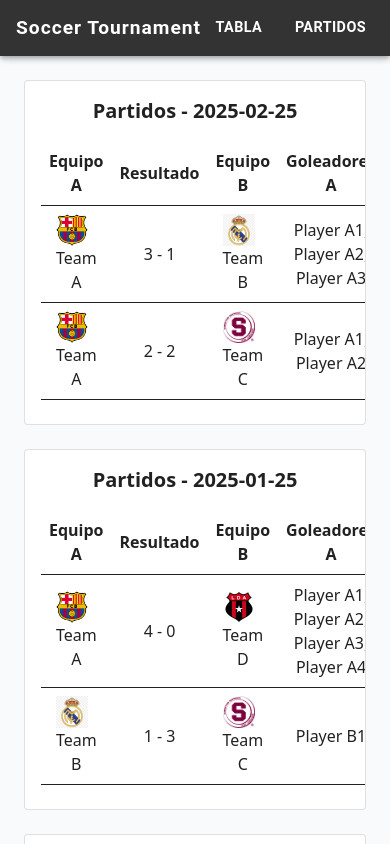
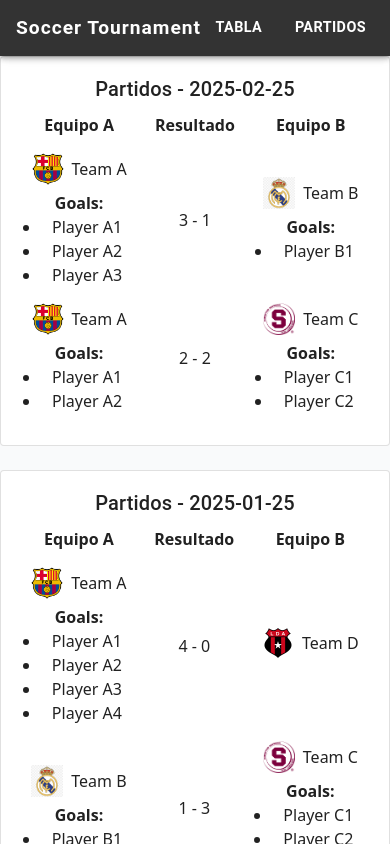
Before and after one commit to davisios/soccer-tournament, a React (Vite) app: page /matches in a window 390 px wide. Shown: the top 844 px of the page. Built offline with nearby package versions, Linux system fonts and the light colour scheme.

Commit message:
make component responsive

```diff
--- a/src/MatchesPage.jsx
+++ b/src/MatchesPage.jsx
@@ -1,5 +1,6 @@
-import { Card, CardContent } from "@mui/material";
-import data from './assets/data/data'; // Import your data
+import { Card, CardContent, Typography } from '@mui/material';
+import data from './assets/data/data';
+import React from 'react';
 
 export default function MatchesPage() {
   const matches = data.matches;
@@ -19,39 +20,71 @@ export default function MatchesPage() {
   };
 
   return (
-    <div className="p-6 space-y-6">
+    <div className='md:p-6 xl:p-6 space-y-6'>
       {Object.keys(groupedMatches).map((date, index) => (
-        <Card key={index} variant="outlined" className="mb-6">
+        <Card key={index} variant='outlined' className='mb-6'>
           <CardContent>
-            <h2 className="text-xl font-bold text-center mb-4">{`Partidos - ${date}`}</h2>
+            <Typography variant='h6' className='text-center mb-4'>
+              {`Partidos - ${date}`}
+            </Typography>
 
-            <table className="w-full text-center">
+            <table className='w-full table-auto text-center'>
               <thead>
-                <tr className="border-b">
-                  <th className="p-2">Equipo A</th>
-                  <th className="p-2">Resultado</th>
-                  <th className="p-2">Equipo B</th>
-                  <th className="p-2">Goleadores A</th>
-                  <th className="p-2">Goleadores B</th>
+                <tr>
+                  <th className='p-2'>Equipo A</th>
+                  <th className='p-2'>Resultado</th>
+                  <th className='p-2'>Equipo B</th>
                 </tr>
               </thead>
               <tbody>
-                {groupedMatches[date].map((match, index) => (
-                  <tr key={index} className="border-b">
-                    <td className="p-2">
-                      <img src={getTeamLogo(match.teamA)} alt={match.teamA} className="w-8 h-8 mr-2 inline-block" />
+                {groupedMatches[date].map((match, matchIndex) => (
+                  <React.Fragment key={matchIndex}>
+                    <tr>
+                      <td className='p-2'>
+                        <div className='flex items-center justify-center pb-[6px]'>
+                          <img
+                            src={getTeamLogo(match.teamA)}
+                            alt={match.teamA}
+                            className='w-8 h-8 mr-2'
+                          />
                           {match.teamA}
+                        </div>
+                        {match.scorersA.length > 0 && (
+                          <div>
+                            <strong>Goals:</strong>
+                            <ul className='list-disc pl-4'>
+                              {match.scorersA.map((scorer, index) => (
+                                <li key={index}>{scorer}</li>
+                              ))}
+                            </ul>
+                          </div>
+                        )}
                       </td>
-                    <td className="p-2">
+                      <td className='p-2'>
                         {match.scoreA} - {match.scoreB}
                       </td>
-                    <td className="p-2">
-                      <img src={getTeamLogo(match.teamB)} alt={match.teamB} className="w-8 h-8 mr-2 inline-block" />
+                      <td className='p-2'>
+                        <div className='flex items-center justify-center pb-[6px]'>
+                          <img
+                            src={getTeamLogo(match.teamB)}
+                            alt={match.teamB}
+                            className='w-8 h-8 mr-2'
+                          />
                           {match.teamB}
+                        </div>
+                        {match.scorersB.length > 0 && (
+                          <div>
+                            <strong>Goals:</strong>
+                            <ul className='list-disc pl-4'>
+                              {match.scorersB.map((scorer, index) => (
+                                <li key={index}>{scorer}</li>
+                              ))}
+                            </ul>
+                          </div>
+                        )}
                       </td>
-                    <td className="p-2">{match.scorersA.join(", ")}</td>
-                    <td className="p-2">{match.scorersB.join(", ")}</td>
                     </tr>
+                  </React.Fragment>
                 ))}
               </tbody>
             </table>
```
Lines whose indentation alone changed are shown as unchanged.
